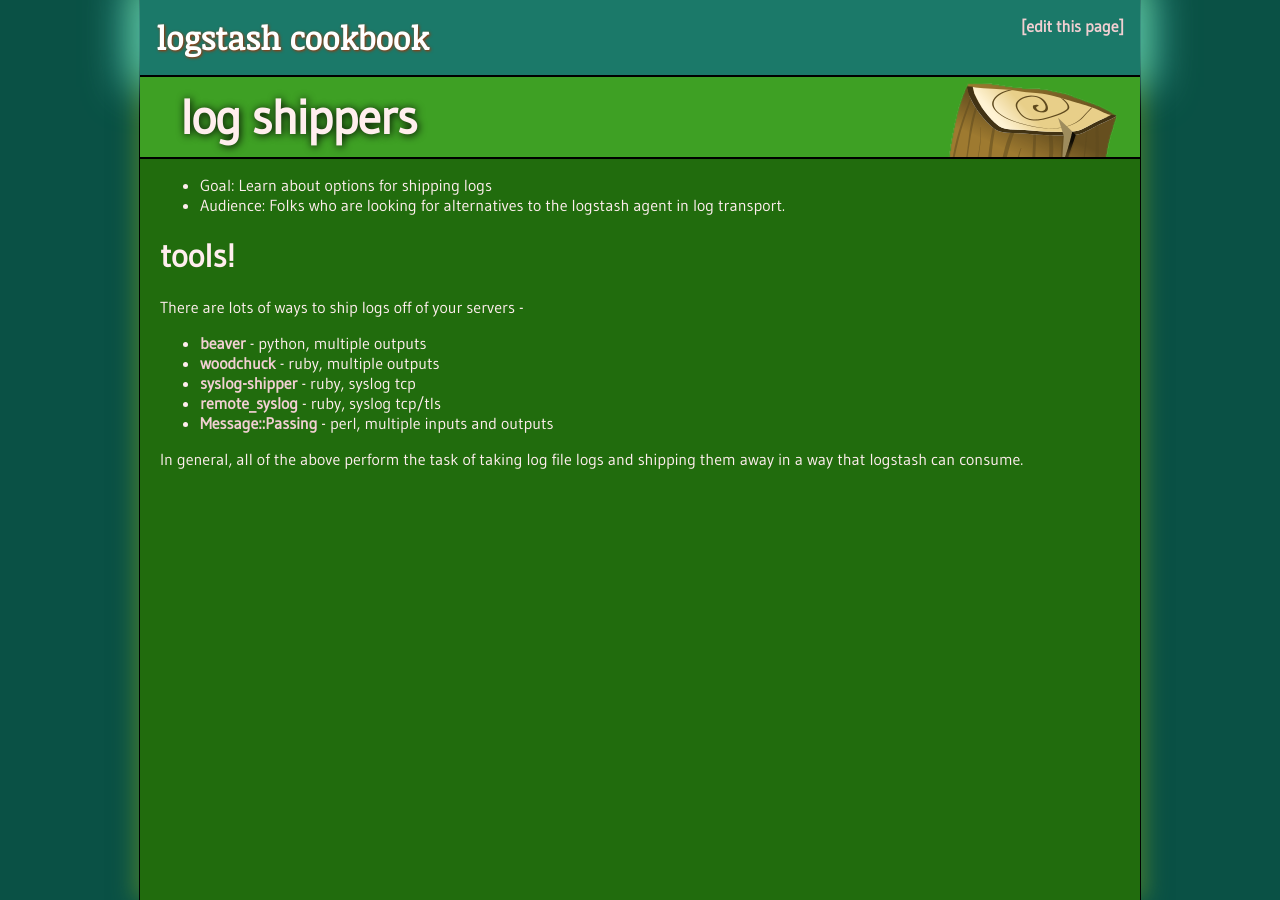
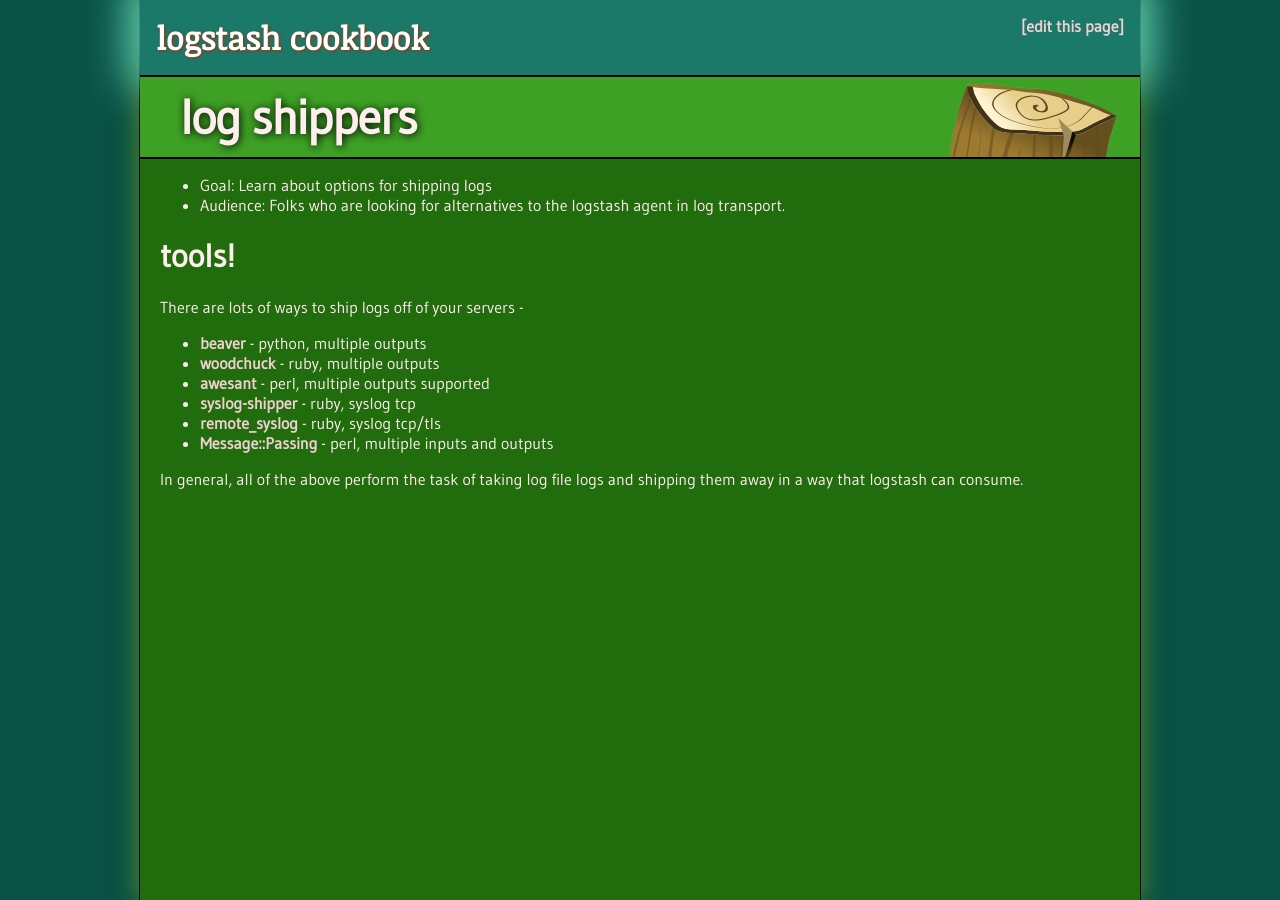
Before and after one commit to logstash/cookbook, a Jekyll site: the page built from recipes/log-shippers/index.md, in a window 1280 px wide. Built offline with Jekyll 4.4.1, drawn with Linux system fonts in a browser that asks for light colours; nearby versions of some CDN libraries; some web fonts are replaced.

Commit message:
Add awesant log shipper

```diff
--- a/recipes/log-shippers/index.md
+++ b/recipes/log-shippers/index.md
@@ -13,6 +13,7 @@
 
 * [beaver](https://github.com/josegonzalez/beaver) - python, multiple outputs
 * [woodchuck](https://github.com/danryan/woodchuck) - ruby, multiple outputs
+* [awesant](https://github.com/bloonix/awesant) - perl, multiple outputs supported
 * [syslog-shipper](https://github.com/jordansissel/syslog-shipper) - ruby, syslog tcp
 * [remote_syslog](https://github.com/papertrail/remote_syslog) - ruby, syslog tcp/tls
 * [Message::Passing](https://metacpan.org/module/Message::Passing) - perl, multiple inputs and outputs
```
